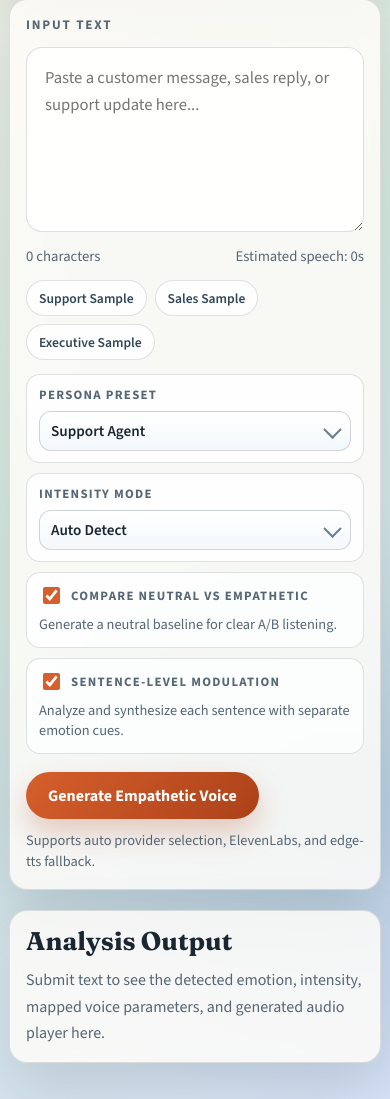
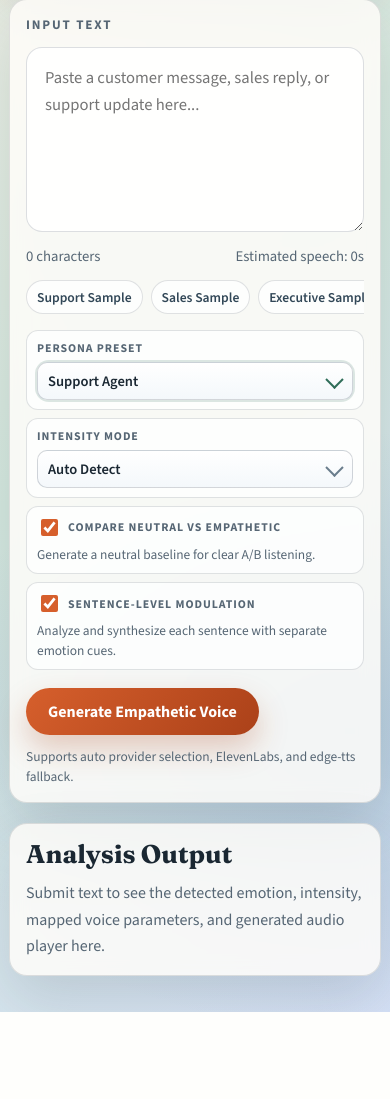
Before and after one commit to anujsoni3/Voice-emotionAI, a FastAPI app: page / in a window 390 px wide. Shown: the part 390-1489 px from the top of the page. After the commit the page ends 1402 px from the top, so only its background shows below. Run offline with FastAPI, Linux system fonts and the light colour scheme.

Commit message:
style: improve mobile dropdown and keyboard focus polish

```diff
--- a/app/templates/index.html
+++ b/app/templates/index.html
@@ -24,6 +24,10 @@
             --error: #9d2f3d;
             --info: #2f5e7f;
             --shadow: 0 24px 60px rgba(31, 44, 56, 0.15);
+            --persona-support: #2f6d58;
+            --persona-sales: #bb5a1d;
+            --persona-executive: #365f8f;
+            --focus-ring: #a6451f;
         }
 
         * {
@@ -241,6 +245,16 @@
             background: #fff;
         }
 
+        .quick-btn:focus-visible,
+        .submit-btn:focus-visible,
+        .switch input:focus-visible,
+        select:focus-visible,
+        textarea:focus-visible,
+        a.download-link:focus-visible {
+            outline: 3px solid rgba(166, 69, 31, 0.32);
+            outline-offset: 2px;
+        }
+
         .control-grid {
             display: grid;
             grid-template-columns: repeat(2, minmax(0, 1fr));
@@ -266,6 +280,7 @@
 
         .select-wrap {
             position: relative;
+            border-radius: 12px;
         }
 
         .select-wrap::after {
@@ -280,6 +295,33 @@
             border-bottom: 2px solid #6a7d8c;
             pointer-events: none;
             transition: transform 140ms ease, border-color 140ms ease;
+        }
+
+        .select-wrap.persona-support {
+            box-shadow: 0 0 0 2px rgba(47, 109, 88, 0.16);
+        }
+
+        .select-wrap.persona-sales {
+            box-shadow: 0 0 0 2px rgba(187, 90, 29, 0.17);
+        }
+
+        .select-wrap.persona-executive {
+            box-shadow: 0 0 0 2px rgba(54, 95, 143, 0.18);
+        }
+
+        .select-wrap.persona-support::after {
+            border-right-color: #2f6d58;
+            border-bottom-color: #2f6d58;
+        }
+
+        .select-wrap.persona-sales::after {
+            border-right-color: #bb5a1d;
+            border-bottom-color: #bb5a1d;
+        }
+
+        .select-wrap.persona-executive::after {
+            border-right-color: #365f8f;
+            border-bottom-color: #365f8f;
         }
 
         select {
@@ -309,6 +351,21 @@
             outline: none;
             border-color: rgba(214, 95, 44, 0.58);
             box-shadow: 0 0 0 3px rgba(214, 95, 44, 0.15);
+        }
+
+        #persona option[value="support"] {
+            color: #164737;
+            background: #ecf7f1;
+        }
+
+        #persona option[value="sales"] {
+            color: #70330f;
+            background: #fdf1e8;
+        }
+
+        #persona option[value="executive"] {
+            color: #1f4164;
+            background: #edf3fb;
         }
 
         .select-wrap:focus-within::after {
@@ -540,6 +597,47 @@
                 grid-template-columns: 1fr;
             }
 
+            .control-grid {
+                gap: 8px;
+            }
+
+            .control {
+                padding: 9px 10px;
+                border-radius: 12px;
+                gap: 6px;
+            }
+
+            .control label {
+                font-size: 0.74rem;
+                letter-spacing: 0.08em;
+            }
+
+            select {
+                padding: 8px 30px 8px 10px;
+                font-size: 0.91rem;
+                border-radius: 10px;
+            }
+
+            .switch {
+                font-size: 0.88rem;
+                gap: 7px;
+            }
+
+            .hint {
+                font-size: 0.84rem;
+            }
+
+            .quick-picks {
+                overflow-x: auto;
+                flex-wrap: nowrap;
+                padding-bottom: 2px;
+            }
+
+            .quick-btn {
+                white-space: nowrap;
+                padding: 7px 10px;
+            }
+
             textarea {
                 min-height: 185px;
             }
@@ -586,7 +684,7 @@
                     <div class="control-grid">
                         <div class="control">
                             <label for="persona">Persona Preset</label>
-                            <div class="select-wrap">
+                            <div id="personaWrap" class="select-wrap">
                                 <select id="persona" name="persona">
                                     <option value="support" {{ "selected" if persona == "support" else "" }}>Support Agent</option>
                                     <option value="sales" {{ "selected" if persona == "sales" else "" }}>Sales Rep</option>
@@ -756,6 +854,8 @@
         const charCount = document.getElementById("charCount");
         const durationHint = document.getElementById("durationHint");
         const sampleButtons = document.querySelectorAll("[data-sample]");
+        const personaSelect = document.getElementById("persona");
+        const personaWrap = document.getElementById("personaWrap");
 
         function updateTextMeta() {
             const value = textarea.value || "";
@@ -764,6 +864,15 @@
             const seconds = Math.max(0, Math.round((words / 150) * 60));
             charCount.textContent = chars + " characters";
             durationHint.textContent = "Estimated speech: " + seconds + "s";
+        }
+
+        function updatePersonaAccent() {
+            if (!personaSelect || !personaWrap) {
+                return;
+            }
+            personaWrap.classList.remove("persona-support", "persona-sales", "persona-executive");
+            const value = personaSelect.value || "support";
+            personaWrap.classList.add("persona-" + value);
         }
 
         sampleButtons.forEach((button) => {
@@ -775,7 +884,11 @@
         });
 
         textarea.addEventListener("input", updateTextMeta);
+        if (personaSelect) {
+            personaSelect.addEventListener("change", updatePersonaAccent);
+        }
         updateTextMeta();
+        updatePersonaAccent();
     </script>
 </body>
 </html>
```
